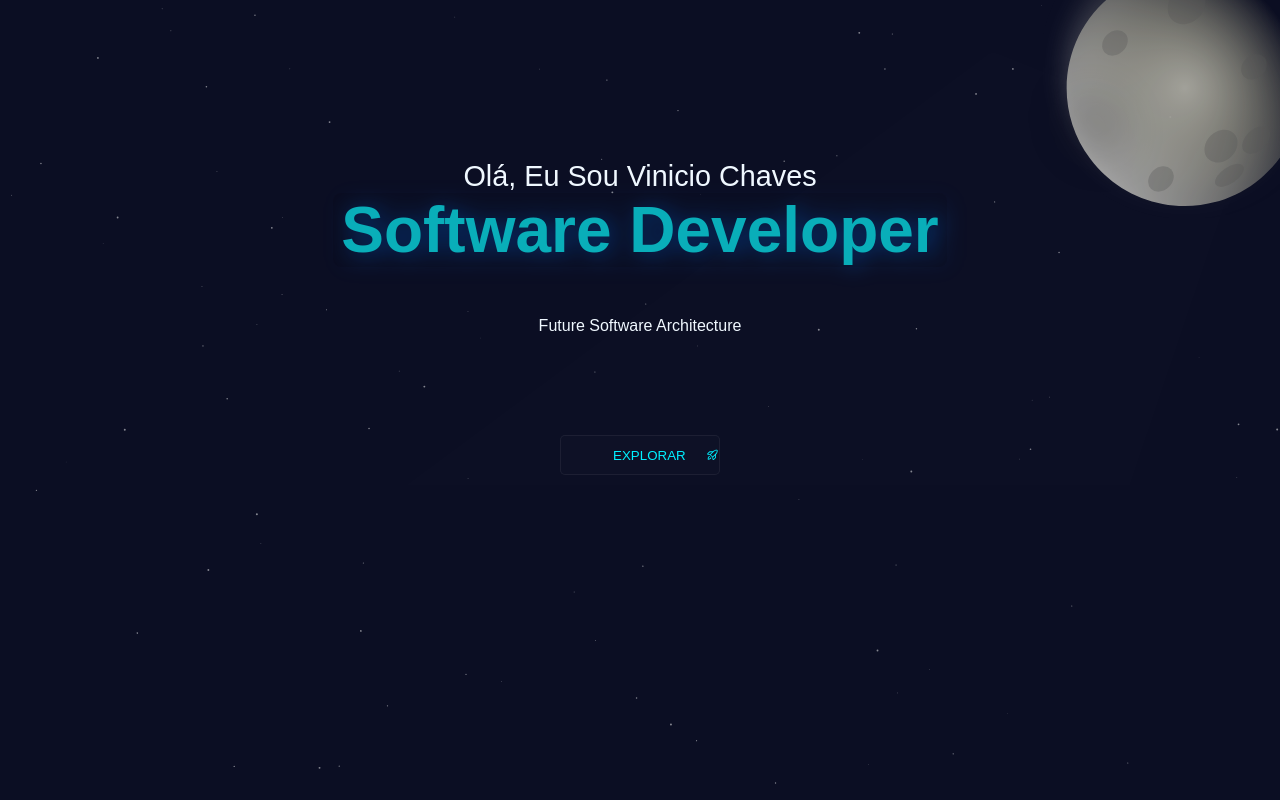
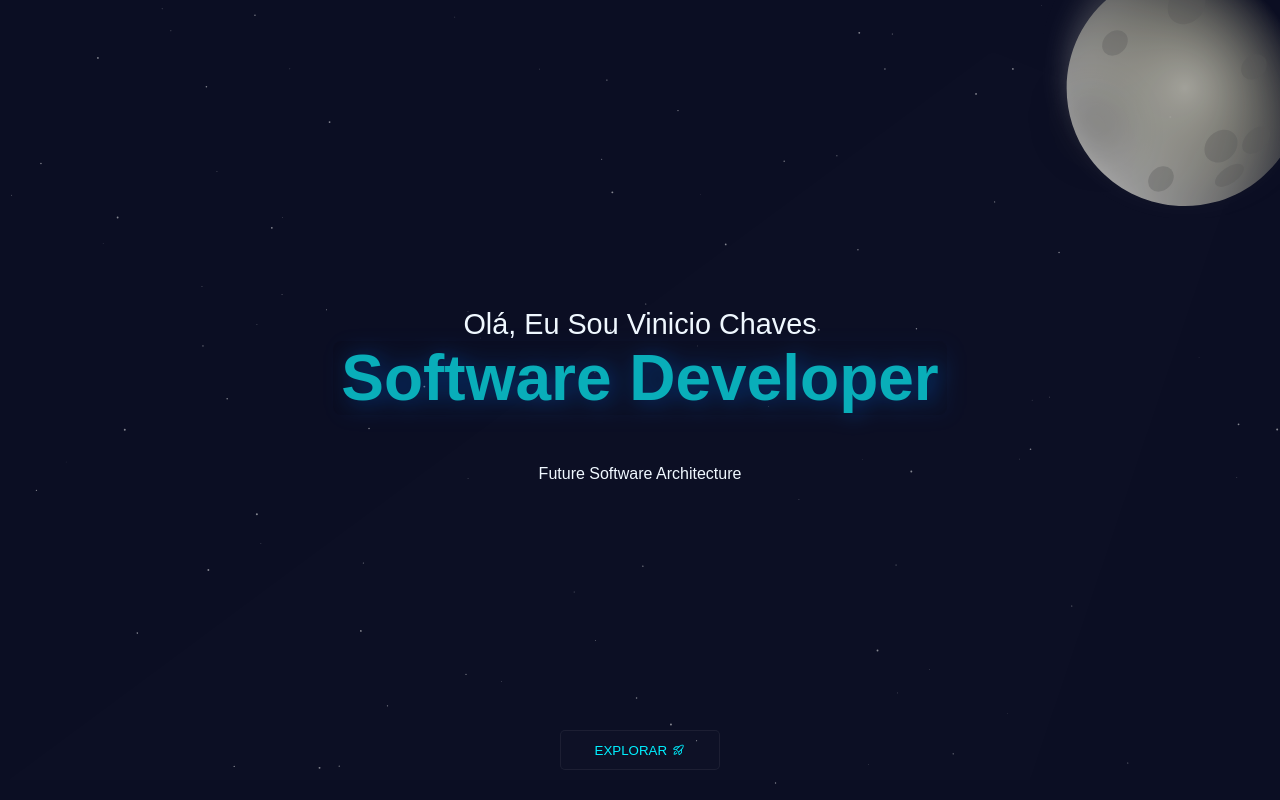
Before and after one commit to viniciochavess/profile, a Next.js app: page / in a window 1280 px wide. Built offline with nearby package versions, Linux system fonts and the light colour scheme.

Commit message:
fix style: layout

```diff
--- a/components/HomeInit.module.css
+++ b/components/HomeInit.module.css
@@ -1,6 +1,7 @@
 .containerProfileMain{
+    position: relative;
     width: 650px;
-
+    height: 95vh;
 
 
     display: flex;
@@ -35,15 +36,18 @@
     display: flex;
     flex: 1;
     justify-content: center;
-    align-items: end;
+    align-items: center;
 
-    width: 100%;
-    height: 100%;
+
+
+
+
 
 }
 
 
 .button{
+
     width: 160px;
     height: 40px;
     background-color: rgba(255,251,251,0.01);
@@ -52,10 +56,11 @@
     border-radius: 5px;
     border: 1px solid rgba(255, 254, 254, 0.06);
     display: flex;
-    justify-content: flex-end;
+    justify-content: center;
     align-items: center;
-    gap: 20px;
+    gap: 5px;
     margin-top: 100px;
+
 }
 
 .button:hover{
```
